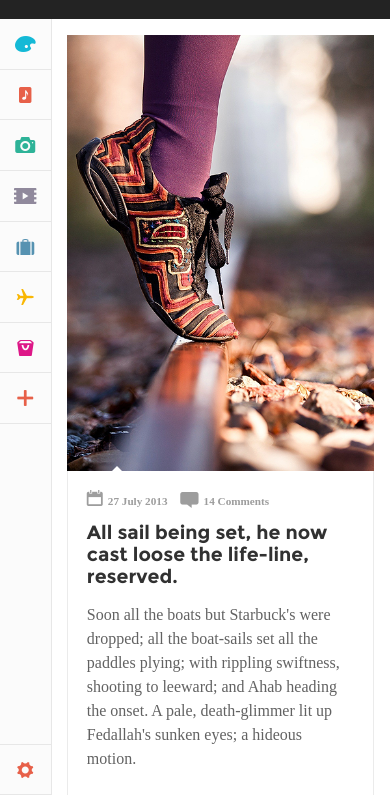
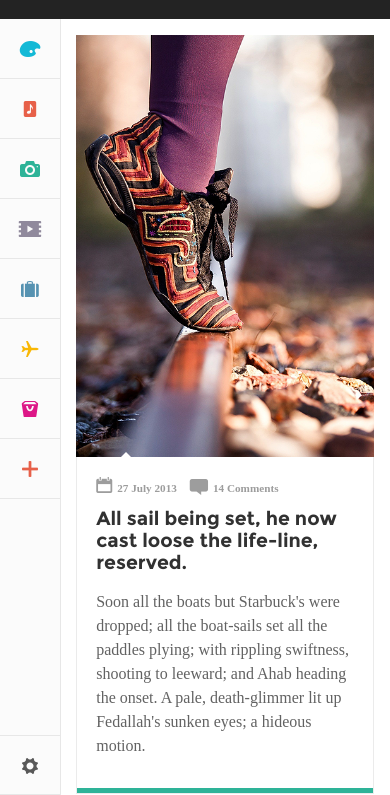
Before and after one commit to SvetaZelenova/Extraodinary, a website: page src/index.html in a window 390 px wide. Shown: the part 49-844 px from the top of the page. Drawn offline with nearby package versions, Linux system fonts and the light colour scheme; files that its build step writes are made by us from their sources; a web font is replaced by a local one.

Commit message:
fix sidebar on mobile landscape mode

```diff
--- a/src/styles/base/_variables.scss
+++ b/src/styles/base/_variables.scss
@@ -10,6 +10,7 @@ $business: #5692b1;
 $airplane: #f9b704;
 $fashion: #dd1787;
 $plus: #e76049;
+$cog: #585858;
 $settings: #585858;
 $card-info: #9d9d9d;
 $title-color: #313131;
@@ -49,7 +50,7 @@ $icons: (
     "airplane": $airplane,
     "bag": $fashion,
     "plus": $plus,
-    "cog": $plus,
+    "cog": $cog,
     "comment": $card-info,
     "calendar": $card-info,
     "contact-us": $header-color,
--- a/src/styles/layout/_left-menu.scss
+++ b/src/styles/layout/_left-menu.scss
@@ -1,5 +1,5 @@
 aside {
-    height: calc(100% - #{$header-height-xxl});
+    bottom: 0;
     top: $header-height-xxl;
     position: fixed;
     left: 0;
@@ -12,8 +12,10 @@ aside {
     }
 
     @media screen and (max-width: $desktop-large) {
-        height: calc(100% - #{$header-height-xl});
         top: $header-height-xl;
+    }
+    @media screen and (max-width: $mobile-landscape) {
+        overflow-y: scroll;
     }
 }
 
@@ -97,4 +99,20 @@ aside {
             font-size: 1rem;
         }
     }
+
+    @media screen and (max-width: $mobile-landscape) {
+        width: 60px;
+        height: 60px;
+
+        a {
+            line-height: 60px;
+        }
+
+        &:before {
+            content: " ";
+            padding-left: 60px;
+            padding-right: 0;
+            line-height: 60px;
+        }
+    }
 }
--- a/src/styles/layout/_news.scss
+++ b/src/styles/layout/_news.scss
@@ -8,6 +8,9 @@ main {
     }
     @media screen and (max-width: $desktop-large) {
         margin-top: $header-height-xl;
+    }
+    @media screen and (max-width: $mobile-landscape) {
+        margin-left: 60px;
     }
 }
 
```
Also changed, not shown: build/css/style.css, 1 other file.
